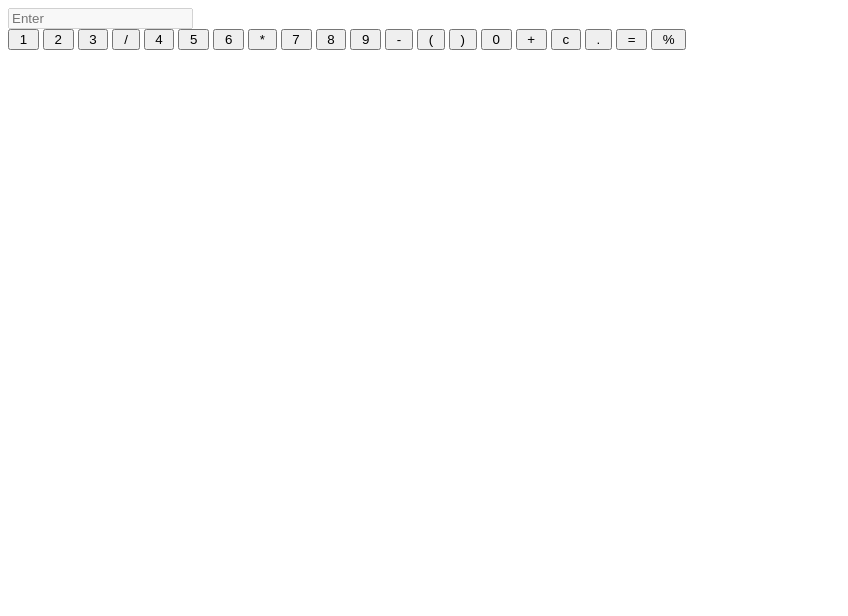
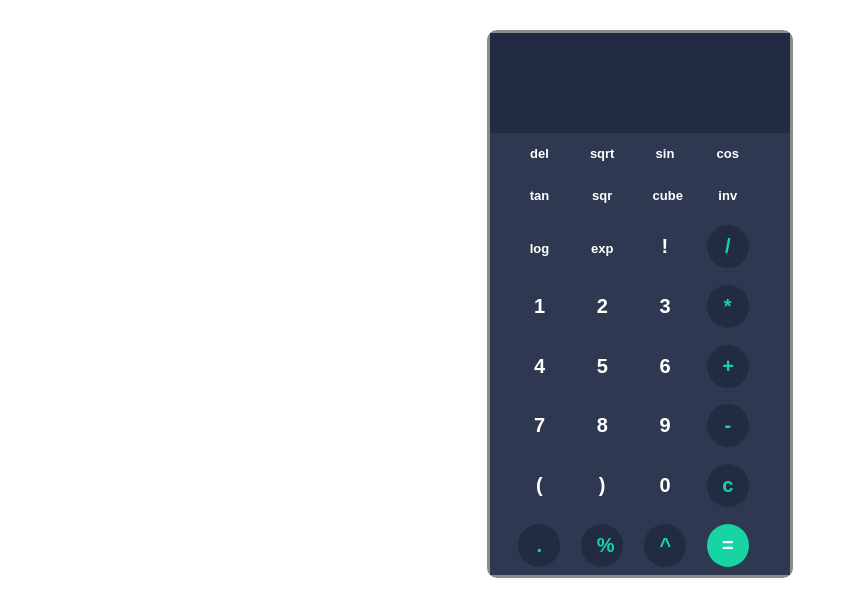
Before and after one commit to BhuvanaChandraP/Delta_Onsite_Task2, a plain HTML site: page index.html in a window 1280 px wide. Shown: the whole page, without its empty margins (0-848 px from the left). Drawn offline with Linux system fonts and the light colour scheme.

Commit message:
Added functionality and styles

```diff
--- a/index.html
+++ b/index.html
@@ -5,44 +5,67 @@
     <meta http-equiv="X-UA-Compatible" content="IE=edge">
     <meta name="viewport" content="width=device-width, initial-scale=1.0">
     <title>Calculator</title>
+    <link rel="stylesheet" href="style.css">
 </head>
 <body>
+    <div id="container">
         <form name="calc" >
-        <input type="text" name="output" placeholder="Enter" disabled="disabled"><br>
+            <div id = "contain">
+                <input type="text" name="output" placeholder="" ><br>
+            </div>
+
+            <div id = "contain1">
+                    <input type="button" value=" del " onclick="cut()" style="font-size: small;padding: 5px;">
+                    <input type="button" value="sqrt" onclick="sq()" style="font-size: small;padding: 5px;">
+                    <input type="button" value=" sin " onclick="sin()" style="font-size: small;padding: 5px;">
+                    <input type="button" value=" cos " onclick="cos()" style="font-size: small;padding: 5px;">
+                    <input type="button" value=" tan " onclick="tan()" style="font-size: small;padding: 5px;">
+                    <input type="button" value=" sqr " onclick="square()" style="font-size: small;padding: 5px;" >
+                    <input type="button" value=" cube " onclick="cube()" style="font-size: small;padding: 5px;" >
+                    <input type="button" value=" inv " onclick="inverse()" style="font-size: small;padding: 5px;">
+                    <input type="button" value=" log " onclick="log()" style="font-size: small;padding: 5px;">
+                    <input type="button" value=" exp " onclick="exp()" style="font-size: small;padding: 5px;">
+                    <!-- <input type="button" value="power" onclick="document.calc.output.value+='**'" style="font-size: small;padding: 5px;" > -->
+                    <input type="button" value=" ! " onclick="Factorial()" >
+                    <input type="button" value=" / " onclick="document.calc.output.value+='/'"  class = "mark">
                     <input type="button" value=" 1 " onclick="document.calc.output.value+='1'" >
                     <input type="button" value=" 2 " onclick="document.calc.output.value+='2'" >
                     <input type="button" value=" 3 " onclick="document.calc.output.value+='3'">
-		<input type="button" value=" / " onclick="document.calc.output.value+='/'" >
-		<!-- <br> -->
 
 
+
+                    <input type="button" value=" * " onclick="document.calc.output.value+='*'"  class = "mark">
                     <input type="button" value=" 4 " onclick="document.calc.output.value+='4'" >
                     <input type="button" value=" 5 " onclick="document.calc.output.value+='5'" >
                     <input type="button" value=" 6 " onclick="document.calc.output.value+='6'" >
-		<input type="button" value=" * " onclick="document.calc.output.value+='*'" >
-		<!-- <br> -->
 
+
+                    <input type="button" value=" + " onclick="document.calc.output.value+='+'"  class = "mark">
                     <input type="button" value=" 7 " onclick="document.calc.output.value+='7'" >
                     <input type="button" value=" 8 " onclick="document.calc.output.value+='8'" >
                     <input type="button" value=" 9 " onclick="document.calc.output.value+='9'" >
-		<input type="button" value=" - " onclick="document.calc.output.value+='-'" >
-		<!-- <br> -->
+                    <input type="button" value=" - " onclick="document.calc.output.value+='-'" class = "mark">
+
 
                     <input type="button" value=" ( " onclick="document.calc.output.value+='('" >
                     <input type="button" value=" ) " onclick="document.calc.output.value+=')'" >
                     <input type="button" value=" 0 " onclick="document.calc.output.value+='0'" >
-		<input type="button" value=" + " onclick="document.calc.output.value+='+'" >
-		<!-- <br> -->
+                    <!-- <input type="button" value=" + " onclick="document.calc.output.value+='+'" > -->
 
 
 
 
-		<input type="button" value=" c " onclick="document.calc.output.value =''" >
-		<input type="button" value=" . " onclick="document.calc.output.value+='.'" >
-		<input type="button" value=" = " onclick="calculate1()" >
-		<input type="button" value=" % " onclick="document.calc.output.value+='%'" >
 
+                    <input type="button" value=" c " onclick="document.calc.output.value =''" class = "mark">
+                    <input type="button" value=" . " onclick="document.calc.output.value+='.'" class = "mark">
 
+                    <input type="button"  class = "mark" value=" % " onclick="document.calc.output.value+='%'" >
+                    <input type="button" value=" ^ " onclick="document.calc.output.value+='^'" class = "mark">
+                    <input type="button" value=" = " onclick="calculate1()" id ="eq">
+                    <br>
+            </div>
         </form>
+    </div>
+    <script src="script.js"></script>
 </body>
 </html>
--- a/script.js
+++ b/script.js
@@ -0,0 +1,145 @@
+
+let s1
+function calculate (s){
+    console.log(s);
+    const values = [];
+
+    const ops = [];
+
+ for (let i = 0; i < s.length; i++) {
+
+    if (s[i] === ' ') {
+      continue;
+    }
+
+
+    if (s[i] >= '0' && s[i] <= '9') {
+      let buffer = '';
+
+      while ((i < s.length && s[i] >= '0' && s[i] <= '9') || s[i] == '.') {
+        buffer += s[i++];
+      }
+      values.push(parseFloat(buffer));
+      i--;
+    }
+
+    else if (s[i] === '(') {
+      ops.push(s[i]);
+    }
+
+    else if (s[i] === ')') {
+      while (ops[ops.length - 1] !== '(') {
+        values.push(applyOp(ops.pop(), values.pop(), values.pop()));
+      }
+      ops.pop();
+    }
+
+    else if (s[i] === '+' || s[i] === '-' || s[i] === '*' || s[i] === '/' || s[i] === '%'|| s[i] === '^') {
+
+      while (ops.length && hasPrecedence(s[i], ops[ops.length - 1])) {
+        values.push(applyOp(ops.pop(), values.pop(), values.pop()));
+      }
+
+      ops.push(s[i]);
+    }
+  }
+
+
+  while (ops.length) {
+    values.push(applyOp(ops.pop(), values.pop(), values.pop()));
+  }
+
+
+  return values.pop();
+};
+
+
+const hasPrecedence = (op1, op2) => {
+  if (op2 === '(' || op2 === ')') {
+    return false;
+  }
+  if ((op1 === '*' || op1 === '/') && (op2 === '+' || op2 === '-')) {
+    return false;
+  }
+  return true;
+};
+
+
+const applyOp = (op, b, a) => {
+  switch (op) {
+    case '+':
+      return a + b;
+    case '-':
+      return a - b;
+    case '*':
+      return a * b;
+    case '%':
+      return a % b;
+    case '^':
+        return a**b;
+    case '/':
+      if (b === 0) {
+        throw 'Cannot divide by zero';
+      }
+      return (a / b);
+
+  }
+  return 0;
+};
+function calculate1()
+{
+// let ss = calculate(s1)
+console.log(document.calc.output.value);
+let ss = calculate(document.calc.output.value);
+
+document.calc.output.value = ss;
+console.log(ss);
+}
+let sss = document.calc.output.value;
+
+
+function Factorial() {
+		let n = document.calc.output.value
+            var ans=1;
+
+            for (var i = 2; i <= n; i++)
+                ans = ans * i;
+			document.calc.output.value = ans;
+            //return ans;
+}
+
+
+    function exp(){
+        document.calc.output.value= Math.exp(document.calc.output.value);
+    }
+    function log(){
+        document.calc.output.value= Math.log(document.calc.output.value);
+    }
+    function inverse(){
+        document.calc.output.value= 1/document.calc.output.value;
+    }
+    function square (){
+        document.calc.output.value= document.calc.output.value*document.calc.output.value;
+    }
+    function cube (){
+        document.calc.output.value= document.calc.output.value*document.calc.output.value*document.calc.output.value;
+    }
+     function tan(){
+        document.calc.output.value= Math.tan(document.calc.output.value);
+    }
+    function cos(){
+        document.calc.output.value= Math.cos(document.calc.output.value);
+    }
+     function sin(){
+        document.calc.output.value= Math.sin(document.calc.output.value);
+    }
+    function sq(){
+        document.calc.output.value= Math.sqrt(document.calc.output.value);
+    }
+
+function cut(){
+    console.log(document.calc.output.value);
+	document.calc.output.value= document.calc.output.value.slice(0,-1);
+    console.log(document.calc.output.value);
+
+}
--- a/style.css
+++ b/style.css
@@ -0,0 +1,96 @@
+*{
+    padding: 0;
+    margin: 0;
+}
+#eq{
+    border-radius: 50%;
+   padding-left: 2px;
+   padding-right: 2px;
+    background-color: rgb(24,212,163);
+}
+input[type=button].mark{
+    color: rgb(24,212,163);
+    background-color: rgb(33,43,65);
+    border-radius: 50%;
+}
+#container{
+    position: relative;
+    width: 300px;
+    border: 3px solid rgb(139, 139, 139);
+    margin: 30px auto;
+    border-radius: 10px;
+    background-color: rgb(33,43,65);
+    /* background-color: black; */
+    box-shadow: 2px 2px 2px 1px black 1;
+
+}
+#contain{
+    height: 40px;
+    background-color: rgb(33,43,65);
+
+    padding-left: 20px;
+    padding-right: 20px;
+    padding-top: 40px;
+    padding-bottom: 20px;
+
+}
+#contain1{
+   width: fit-content;
+   padding-left: 20px;
+    /* padding-right: 20px; */
+    color: #ffffff;
+
+    /* padding-top: 40px; */
+    background-color: rgb(46,57,81);
+
+}
+    input[type=text]{
+    position: relative;
+    display: block;
+    text-align: right;
+    color: rgb(24,212,163);
+    /* color: rgb(0, 255, 191); */
+    /* padding-right: 10px;
+    padding-left: 200px; */
+    /* float: right; */
+    width: 98%;
+    margin: 10px auto 0 auto;
+    font-size: 35px;
+    /* border: 1px solid black; */
+    /* background: white; */
+    /* border-radius: 5px; */
+    background-color: rgb(33,43,65);
+    /* background-color: #949292; */
+    border: none;
+    padding: 5px;
+    margin-bottom: 15px;
+    }
+    input[type=button]{
+    position: relative;
+    width: 15%;
+    font-weight: bold;
+    /* background: #b3b3b3;
+    border: 1px solid brown; */
+    margin: 3%;
+    font-size: 20px;
+    border: none;
+    background: none;
+    padding: 10px;
+    color: #ffffff;
+    /* border-radius: 10px;
+    box-shadow: 2px 2px 2px 0px; */
+    }
+    input[type=button]:hover{
+        border-radius: 50%;
+        color: black;
+        background: rgb(203, 255, 255);
+
+    }
+    /* input[type=text]:hover{
+    background: rgb(255, 255, 255);
+    border: 2px #ff0303 ;
+    } */
+    input[type=text]:disabled{
+    color: black;
+
+    }
```
Lines whose indentation alone changed are shown as unchanged.
